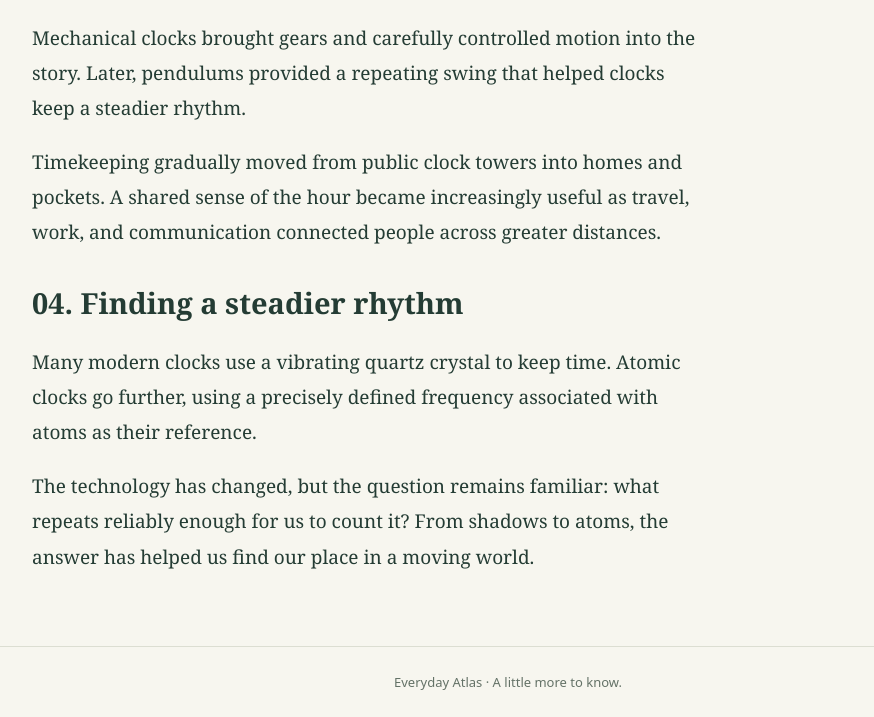
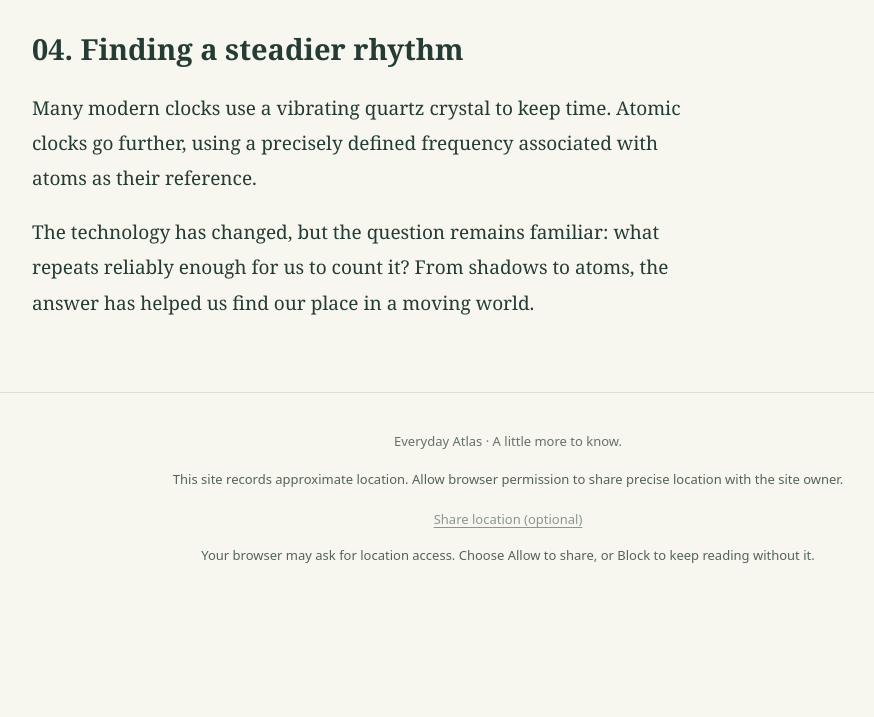
Before and after one commit to YashShinde29/locate-visit-tracker, a website: page ip-location-demo/public/index.html in a window 1280 px wide. Shown: the part 1589-2306 px from the top of the page, without its empty margins (132-1006 px from the left). After the commit the page ends 2181 px from the top, so only its background shows below. Drawn offline with Linux system fonts and the light colour scheme; no server answers.

Commit message:
Move privacy notice to plain text in the footer

```diff
--- a/ip-location-demo/public/article.css
+++ b/ip-location-demo/public/article.css
@@ -12,7 +12,7 @@
 h1 { font: 500 clamp(38px, 6vw, 68px)/1.08 Georgia, serif; letter-spacing: -.035em; max-width: 780px; margin: 20px 0; }
 .intro { font-size: 19px; line-height: 1.7; max-width: 660px; color: #52645a; }
 .meta { font-size: 13px; color: #647267; margin: 24px 0 32px; }
-.privacy { background: #eaf0e4; border: 1px solid #cbd7c2; border-radius: 12px; padding: 18px 22px; font-size: 14px; line-height: 1.7; }
+.privacy { max-width: 760px; margin: 18px auto 0; font-size: 13px; font-weight: 400; line-height: 1.7; color: #52645a; }
 .privacy p { margin: 4px 0 12px; }
 button, .continue { display: inline-block; border: 0; border-radius: 7px; padding: 11px 16px; background: #285e49; color: white; font: 600 14px system-ui, sans-serif; cursor: pointer; text-decoration: none; }
 button:disabled { opacity: .65; cursor: default; }
@@ -29,3 +29,6 @@
 .destination { margin-top: 38px; border-top: 1px solid #dcded2; padding-top: 24px; }
 footer { padding: 26px 24px; border-top: 1px solid #dcded2; text-align: center; color: #647267; font-size: 13px; }
 @media (max-width: 680px) { .layout { grid-template-columns: 1fr; gap: 28px; } main { padding-top: 32px; } .edition { display: none; } }
+
+.privacy button { background: none; color: inherit; padding: 6px; font: inherit; text-decoration: underline; text-underline-offset: 3px; }
+.privacy #locationStatus { color: inherit; }
--- a/ip-location-demo/public/index.html
+++ b/ip-location-demo/public/index.html
@@ -17,12 +17,6 @@
     <h1>How did we learn<br>to measure time?</h1>
     <p class="intro">From a shadow moving across the ground to the quiet precision of an atomic clock, keeping time tells a remarkable story about human curiosity.</p>
     <p class="meta">The everyday history series &nbsp; / &nbsp; 3 minute read</p>
-    <section class="privacy" aria-label="Location and privacy">
-      <strong>A note about your visit</strong>
-      <p>This page records your IP address and approximate location for the site owner's visit dashboard. Your browser may ask for precise location access; choosing Allow shares your coordinates with the owner. Sharing is optional, and you can read everything if you choose Block.</p>
-      <button id="shareLocation" type="button">Share location (optional)</button>
-      <p id="locationStatus" role="status" aria-live="polite">Location permission is controlled by your browser.</p>
-    </section>
     <div class="layout">
       <article>
         <h2 id="shadows">01. Reading the shadows</h2>
@@ -42,6 +36,13 @@
     </div>
     <section id="destination" class="destination" hidden><h2>Keep exploring</h2><p>This shared article includes a link to <strong id="destinationHost"></strong>. Opening it does not require sharing your location.</p><a id="continueLink" class="continue" rel="noopener noreferrer">Continue to destination &rarr;</a></section>
   </main>
-  <footer>Everyday Atlas &middot; A little more to know.</footer>
+  <footer>
+    <p>Everyday Atlas &middot; A little more to know.</p>
+    <div class="privacy" aria-label="Location and privacy">
+      <p>This site records approximate location. Allow browser permission to share precise location with the site owner.</p>
+      <button id="shareLocation" type="button">Share location (optional)</button>
+      <p id="locationStatus" role="status" aria-live="polite"></p>
+    </div>
+  </footer>
 </body>
 </html>
```
Also changed, not shown: ip-location-demo/public/visit.html (+8 -7 lines).
